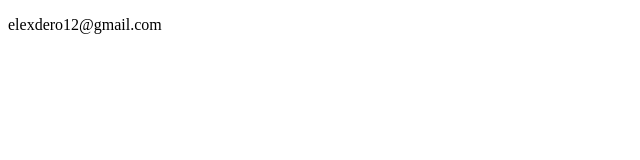
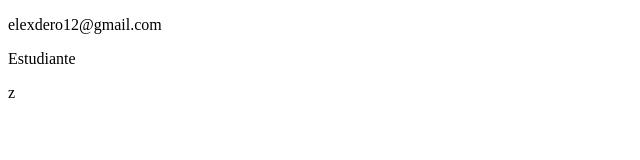
Before and after one commit to elexdero/sistema-de-registro, a plain HTML site: page contacto.html in a window 1280 px wide. Shown: the full height of the page, 0-640 px from the left. Drawn offline with Linux system fonts and the light colour scheme.

Commit message:
actualiza el contacto

```diff
--- a/contacto.html
+++ b/contacto.html
@@ -7,6 +7,6 @@
 </head>
 <body>
     <p>elexdero12@gmail.com</p>
-    <script src="app.js"/>
+    <p>Estudiante</p>
 </body>
-</html>
+</html>z
```
Also changed, not shown: index.html (+1 -1 lines).
